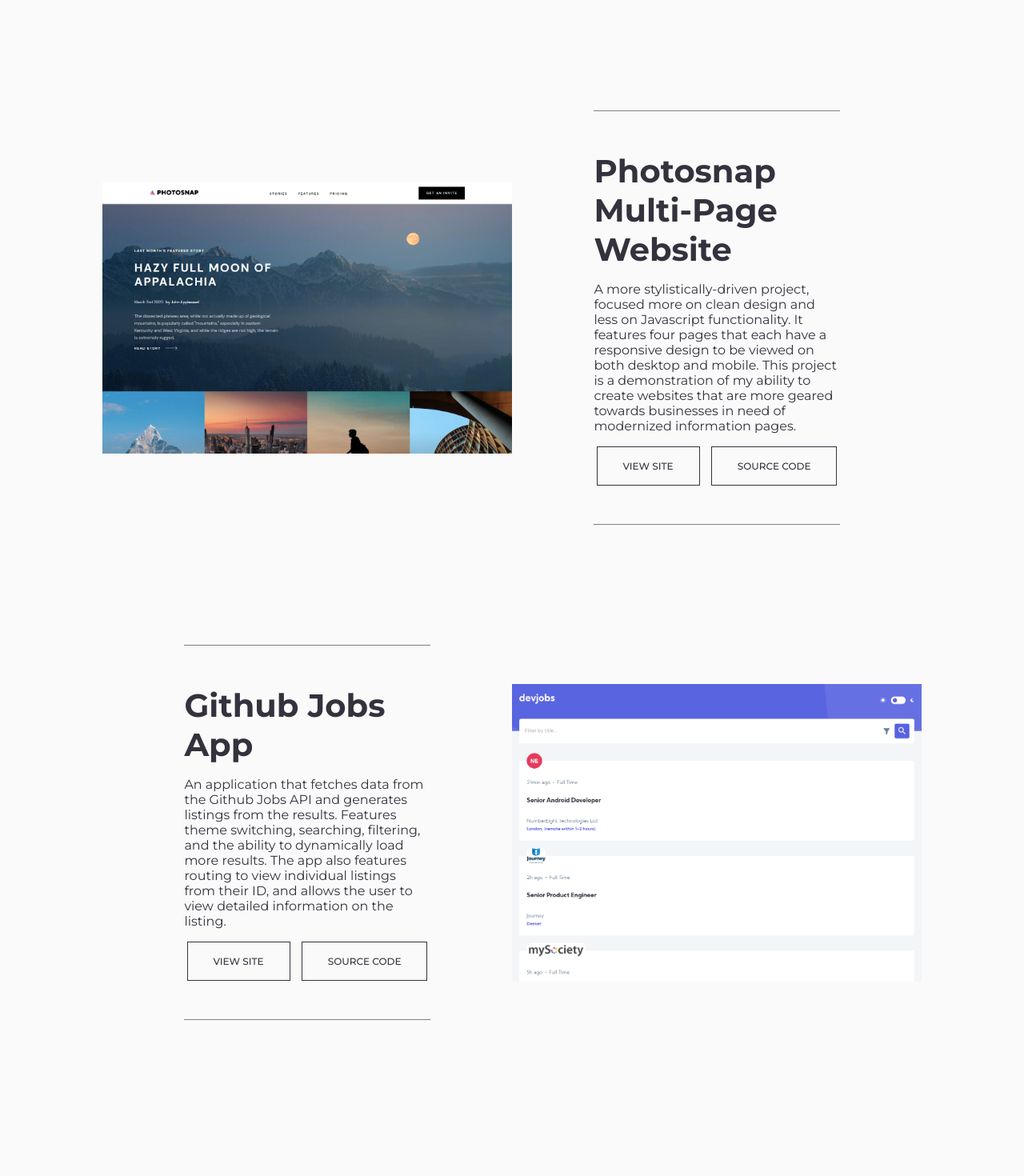
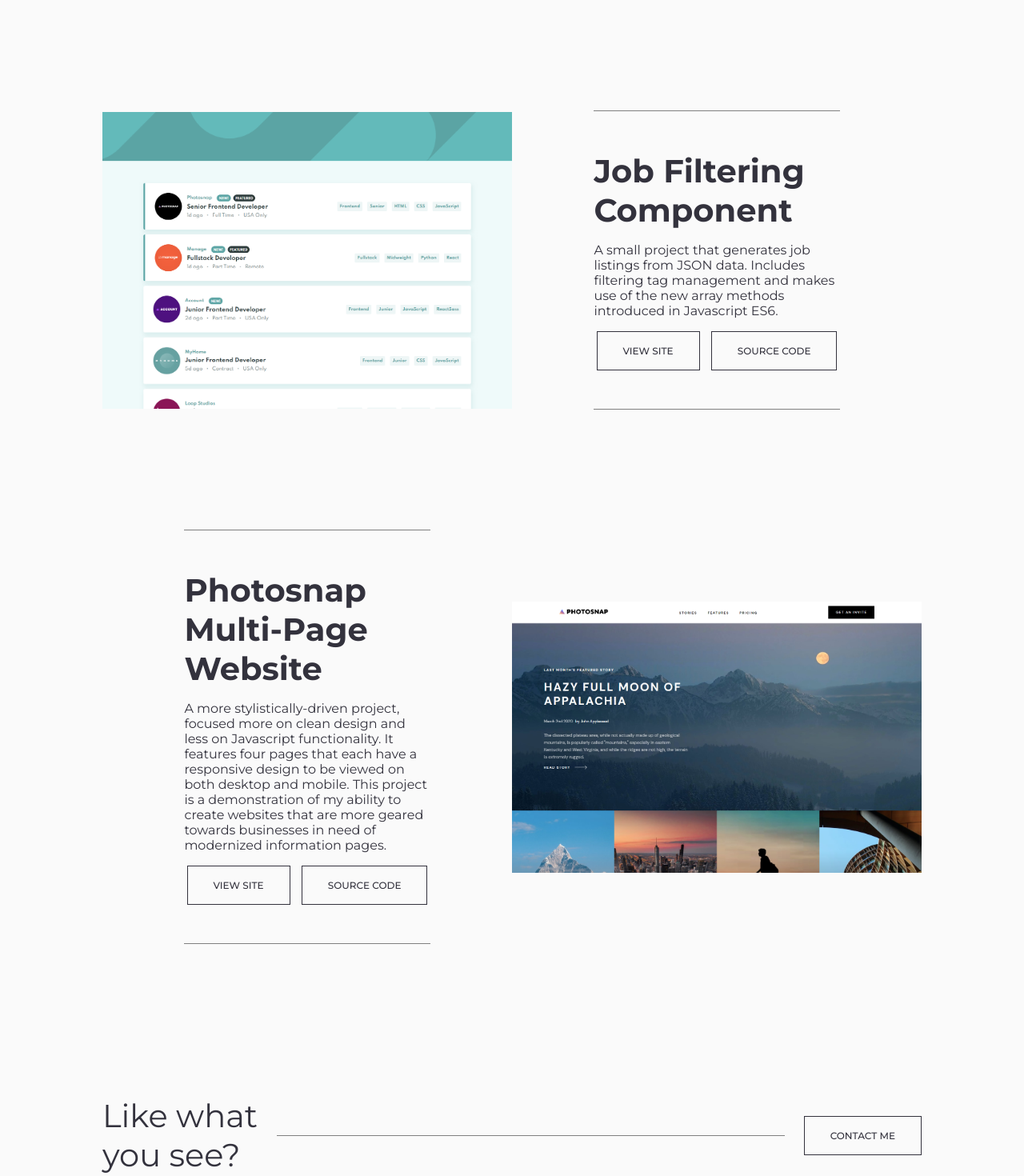
Before and after one commit to enslaughter/portfolio-site-v3, a React (Create React App) app: page /projects in a window 1280 px wide. Shown: the part 1440-2910 px from the top of the page at 80% size. Built offline with nearby package versions, Linux system fonts and the light colour scheme.

Commit message:
Tweaked projects view until Job API project is fixed

```diff
--- a/src/views/Projects.tsx
+++ b/src/views/Projects.tsx
@@ -96,7 +96,7 @@ function Projects() {
         <img src={sitepomodoroapp} alt="" className="project-image"></img>
       </div>
 
-      {/* <div className="about-container">
+      <div className="about-container">
         <img src={sitejobfilters} alt="" className="project-image"></img>
         <div className="about-text">
           <div>
@@ -127,10 +127,9 @@ function Projects() {
             </a>
           </div>
         </div>
-      </div> */}
+      </div>
 
-      <div className="about-container">
-        <img src={sitephotosnap} alt="" className="project-image"></img>
+      <div className="about-container project-even">
         <div className="about-text">
           <div>
             <h2>Photosnap Multi-Page Website</h2>
@@ -163,9 +162,10 @@ function Projects() {
             </a>
           </div>
         </div>
+        <img src={sitephotosnap} alt="" className="project-image"></img>
       </div>
 
-      <div className="about-container project-even">
+      {/* <div className="about-container project-even">
         <div className="about-text">
           <div>
             <h2>Github Jobs App</h2>
@@ -199,7 +199,7 @@ function Projects() {
           </div>
         </div>
         <img src={sitejobapi} alt="" className="project-image"></img>
-      </div>
+      </div> */}
 
       <div className="contact-cta">
         <p>
```
